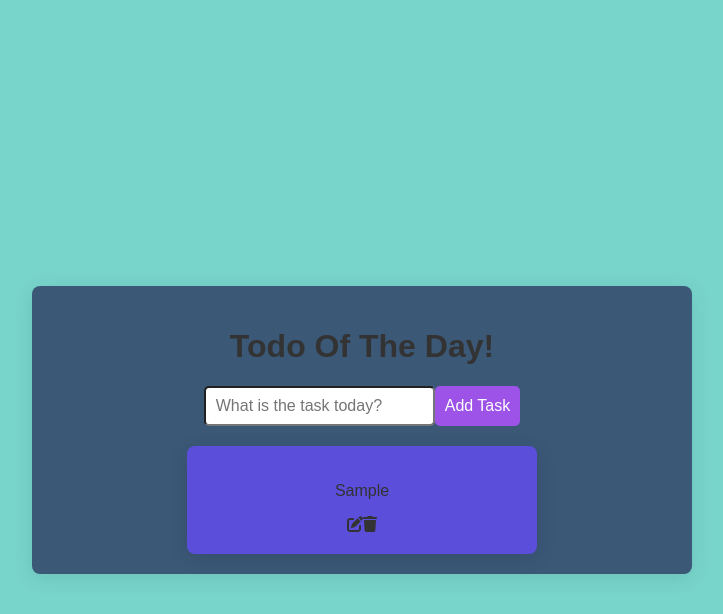
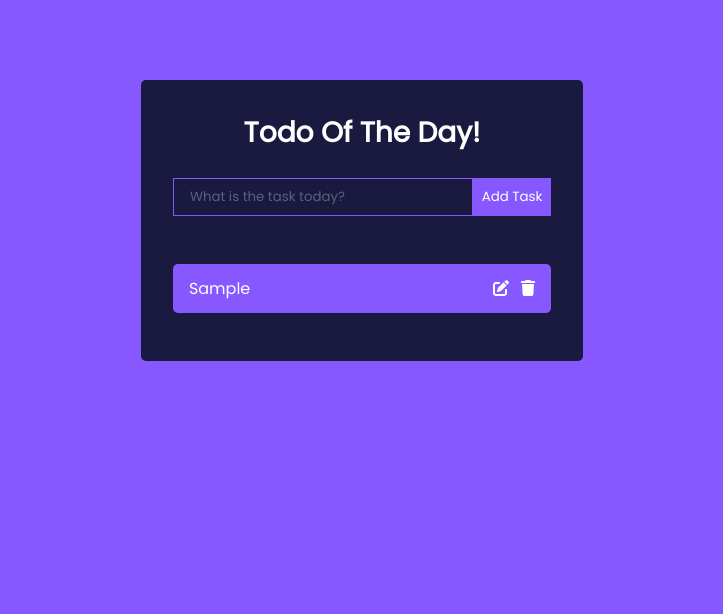
Before and after one commit to JianRong-King/Pragmatic-Todo-List, a React (Create React App) app in the folder project_todo/: page / in a window 1280 px wide. Both pictures are taken after typing "Sample" into the empty fields and a click on the button "Add Task". Shown: the top 614 px of the page, without its empty margins (278-1001 px from the left). Built offline with nearby package versions, Linux system fonts and the light colour scheme.

Commit message:
Enable toggle complete by adding a completed and un/ css

```diff
--- a/project_todo/src/App.css
+++ b/project_todo/src/App.css
@@ -1,168 +1,91 @@
-/* Global Styles */
-body {
+@import url('https://fonts.googleapis.com/css2?family=Poppins&display=swap');
+
+* {
+  font-family: 'Poppins', sans-serif;
   margin: 0;
-  font-family: 'Arial', sans-serif;
-  background-color: #f0f4f8; /* Light background for the entire page */
-  color: #333; /* Dark text for better readability */
+  padding: 0;
+  box-sizing: border-box;
 }
 
-/* Main Container */
+body {
+  background: #8758ff;
+  display: flex;
+  justify-content: center;
+  align-items: center;
+}
+
 .App {
   text-align: center;
-  background-color: #78d5cc; /* Light blue/grey background */
-  min-height: 100vh; /* Full viewport height */
-  display: flex;
-  flex-direction: column;
-  align-items: center;
-  justify-content: center;
-  padding: 20px;
 }
 
-
-
-/* App Logo Animation */
-@media (prefers-reduced-motion: no-preference) {
-  .App-logo {
-    animation: App-logo-spin infinite 20s linear;
-  }
+h1 {
+  color: #fff;
+  margin-bottom: 0.5rem;
+  font-size: 1.75rem;
 }
 
-/* Logo Spin Animation */
-@keyframes App-logo-spin {
-  from {
-    transform: rotate(0deg);
-  }
-  to {
-    transform: rotate(360deg);
-  }
+.TodoWrapper {
+  background: #1A1A40;
+  margin-top: 5rem;
+  padding: 2rem;
+  border-radius: 5px;
 }
 
-/* Todo Wrapper Styles */
-.TodoWrapper {
-  background-color: #3b5877; /* Light background for Todo section */
-  display: flex;
-  flex-direction: column;
-  align-items: center;
-  justify-content: center;
-  width: 50%;
-  max-width: 5000px; /* Limiting width for better readability */
-  padding: 20px;
-  border-radius: 8px;
-  box-shadow: 0 4px 20px rgba(0, 0, 0, 0.1); /* Soft shadow for cards */
-  margin-top: 20px;
+.TodoForm {
+  width: 100%;
+  margin-bottom: 1rem;
 }
 
-.Todo{
-  background-color: #5a4eda; /* Light background for Todo section */
-  display: flex;
-  flex-direction: column;
-  align-items: center;
-  justify-content: center;
-  width: 50%;
-  max-width: 5000px; /* Limiting width for better readability */
-  padding: 20px;
-  border-radius: 8px;
-  box-shadow: 0 4px 20px rgba(0, 0, 0, 0.1); /* Soft shadow for cards */
-  margin-top: 20px;
+.todo-input {
+  outline: none;
+  background: none;
+  border: 1px solid #8758ff;
+  padding: 0.5rem 1rem;
+  margin-top: 1rem;
+  margin-bottom: 2rem;
+  width: 300px;
+  color: #fff;
 }
 
-/* Responsive Typography */
-.App-header h1 {
-  font-size: calc(16px + 3vw); /* Responsive header text */
-  font-weight: 700;
-  margin: 0;
+.todo-input::placeholder {
+  color: #ffffff4d;
 }
 
-/* Todo List Styles */
-.TodoWrapper h2 {
-  font-size: 24px;
-  margin-bottom: 20px;
-  color: #356048;
-}
-
-.TodoWrapper ul {
-  list-style: none;
-  padding: 0;
-  margin: 0;
-}
-
-.TodoWrapper li {
-  font-size: 18px;
-  margin: 10px 0;
-  background-color: #13191d; /* Light background for todo items */
-  padding: 10px;
-  border-radius: 5px;
-  box-shadow: 0 2px 5px rgba(0, 0, 0, 0.1); /* Subtle shadow for todo items */
-}
-
-.TodoWrapper li:hover {
-  background-color: #d1e1f1; /* Light hover effect */
-}
-
-/* Button Styles */
-button {
-  background-color: #354860; /* Dark button background */
-  color: #fff; /* White text */
+.todo-btn {
+  background: #8758ff;
+  color: #fff;
   border: none;
-  padding: 10px 20px;
-  font-size: 16px;
-  cursor: pointer;
-  border-radius: 5px;
-  transition: background-color 0.3s ease;
-}
-
-button:hover {
-  background-color: #4a688c; /* Darker shade on hover */
-}
-
-/* Input and Button Alignment */
-.TodoForm input,
-.TodoForm button {
-  height: 40px; /* Set the same height for both */
-  padding: 10px;
-  font-size: 16px;
-  border-radius: 5px;
-  box-sizing: border-box; /* Ensure padding is included in the height */
-}
-
-
-
-.TodoForm button {
-  background-color: #9d53e7; /* Dark button background */
-  color: #fff; /* White text */
-  border: none;
+  padding: 0.55rem;
   cursor: pointer;
 }
 
-/* Media Queries for Responsiveness */
-@media (max-width: 768px) {
-  .App-header {
-    padding: 20px;
-  }
-
-  .TodoWrapper {
-    padding: 15px;
-  }
-
-  .App-header h1 {
-    font-size: calc(14px + 4vw); /* Adjust header size on smaller screens */
-  }
-
-  .TodoWrapper h2 {
-    font-size: 20px;
-  }
+.Todo {
+  display: flex;
+  justify-content: space-between;
+  align-items: center;
+  background: #8758ff;
+  color: #fff;
+  padding: 0.75rem 1rem;
+  border-radius: 5px;
+  margin-bottom: 1rem;
 }
 
-@media (max-width: 480px) {
-  .App-header h1 {
-    font-size: 18px; /* Make header text smaller for very small screens */
-  }
+.fa-trash {
+  margin-left: 0.75rem;
+}
 
-  button {
-    padding: 8px 16px; /* Smaller button padding */
-  }
+.incompleted {
+  color: #fff;
+  cursor: pointer;
+}
 
-  .TodoWrapper li {
-    font-size: 16px; /* Slightly smaller text for smaller screens */
-  }
+.completed {
+  color: #c5aeff;
+  text-decoration: line-through;
+  cursor: pointer;
 }
+
+.edit-icon,
+.delete-icon {
+  cursor: pointer;
+}
--- a/project_todo/src/components/TodoWrapper.js
+++ b/project_todo/src/components/TodoWrapper.js
@@ -1,39 +1,33 @@
-import React, {useState} from 'react';
+import React, { useState } from 'react';
 import { TodoForm } from './TodoForm';
-import {v4 as uuidv4} from 'uuid';
-import { Todo } from './Todo';
-uuidv4();
+import { v4 as uuidv4 } from 'uuid';
+import { Todo } from './todo';
 
 export const TodoWrapper = () => {
     const [todos, setTodos] = useState([]);
 
+    const addTodo = (todo) => {
+        setTodos([
+            ...todos,
+            { id: uuidv4(), task: todo, completed: false, isEditing: false },
+        ]);
+    };
 
-    const addTodo = todo => {
-        setTodos([...todos, {id: uuidv4(), task: todo, completed: false, isEditing: false}
-        ]);
-        // console.log(todos);
-    }
+    const toggleComplete = (id) => {
+        setTodos(
+            todos.map((todo) =>
+                todo.id === id ? { ...todo, completed: !todo.completed } : todo
+            )
+        );
+    };
 
-    const toggleComplete = id => {
-        setTodos(todos.map(todo => todo.id === id ? {...todo, completed: !todo.completed} : todo));
-    }
-
-
-    return ( // what we want to show on the browser
-        <div className='TodoWrapper'>
+    return (
+        <div className="TodoWrapper">
             <h1>Todo Of The Day!</h1>
-            <TodoForm  addTodo = {addTodo}/>
-            {
-                todos.map((todo, index) => (
-                    <Todo task ={todo} key={index}
-                    toggleComplete={toggleComplete}
-                    />))
-            }
-
+            <TodoForm addTodo={addTodo} />
+            {todos.map((todo) => (
+                <Todo key={todo.id} task={todo} toggleComplete={toggleComplete} />
+            ))}
         </div>
-    )
+    );
 };
-
-// Our app.js now has a single component TodoWrapper
-// in its div
-// rememeber div is a container for elements
--- a/project_todo/src/components/todo.js
+++ b/project_todo/src/components/todo.js
@@ -1,17 +1,20 @@
 import React from 'react';
 import { FontAwesomeIcon } from '@fortawesome/react-fontawesome';
-import {faTrash} from '@fortawesome/free-solid-svg-icons';
-import { faPenToSquare } from '@fortawesome/free-solid-svg-icons';
+import { faTrash, faPenToSquare } from '@fortawesome/free-solid-svg-icons';
 
-export const Todo = ({task, toggleComplete}) => {
+export const Todo = ({ task, toggleComplete }) => {
     return (
-        <div className = 'Todo'>
-            <p onClick = {()=> toggleComplete(task.id)}
-            className = {`${task.completed ? 'completed' : ""}`}>{task.task}</p>
+        <div className="Todo">
+            <p
+                className={`${task.completed ? "completed" : "incompleted"}`}
+                onClick={() => toggleComplete(task.id)}
+            >
+                {task.task}
+            </p>
             <div>
-                <FontAwesomeIcon icon = {faPenToSquare} />
-                <FontAwesomeIcon icon = {faTrash} />
+                <FontAwesomeIcon icon={faPenToSquare} />
+                <FontAwesomeIcon icon={faTrash} />
             </div>
         </div>
-    )
-}
+    );
+};
```
